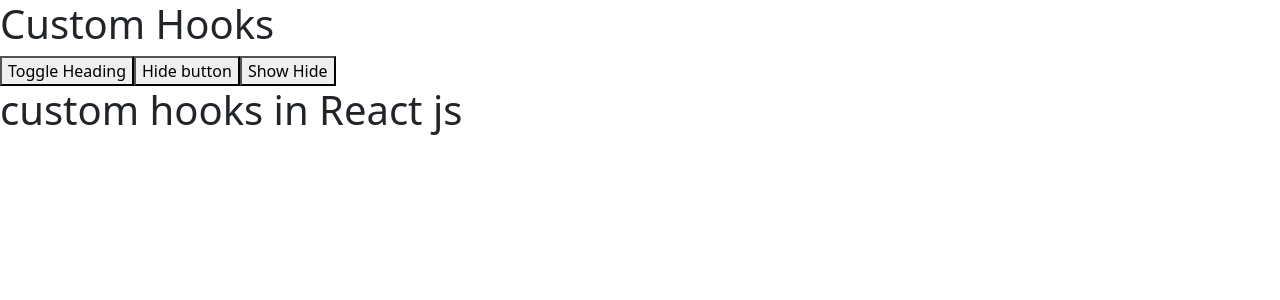
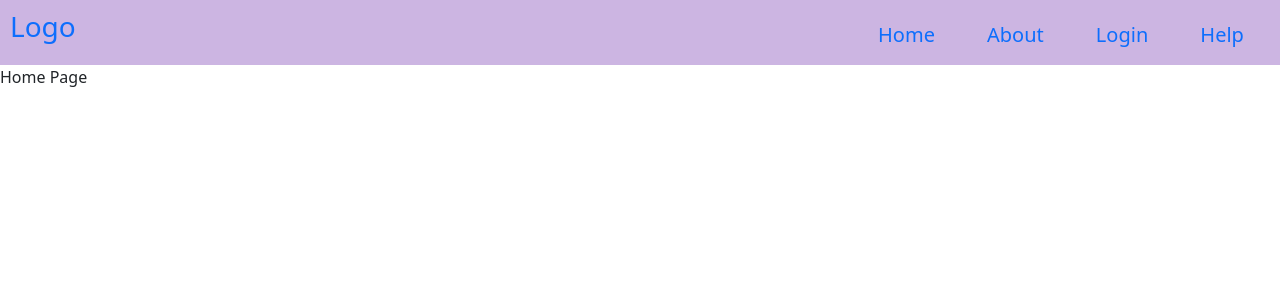
Before and after one commit to FarhanHussain7/React-, a React (Vite) app: page / in a window 1280 px wide. Shown: the top 300 px of the page. Built offline with nearby package versions, Linux system fonts and the light colour scheme.

Commit message:
NEW FILES

```diff
--- a/package.json
+++ b/package.json
@@ -14,6 +14,7 @@
     "react": "^19.1.0",
     "react-bootstrap": "^2.10.10",
     "react-dom": "^19.1.0",
+    "react-router": "^7.6.2",
     "styled-components": "^6.1.19"
   },
   "devDependencies": {
--- /dev/null
+++ b/src/Example/O40_NavBar.jsx
@@ -0,0 +1,30 @@
+import { Link } from "react-router"
+import './header.css'
+
+function NavBar(){
+    return(
+        <div className="header">
+            <div>
+                <Link className="link" to="/"><h3>Logo</h3></Link>
+            </div>
+        <div>
+            <ul>
+                <li>
+        <Link className="link" to="/">Home</Link>
+                </li>
+                <li>
+        <Link className="link" to="/about">About</Link>
+                </li>
+                <li>
+        <Link className="link" to="/login">Login</Link>
+                </li>
+                <li>
+        <Link className="link" to="/help">Help</Link>
+                </li>
+            </ul>
+        </div>
+        </div>
+    )
+}
+
+export default NavBar;
--- /dev/null
+++ b/src/Example/O41_PageNotFound.jsx
@@ -0,0 +1,20 @@
+import { Link } from "react-router";
+function Page404(){
+    return(
+        <div style={{ textAlign:"center",
+            margin: "0",
+  padding: "0",
+  backgroundImage: "url('https://img.freepik.com/free-vector/oops-404-error-with-broken-robot-concept-illustration_114360-5529.jpg')",
+  backgroundSize: "cover",
+  backgroundPosition: "center",
+  backgroundRepeat: "no-repeat",
+  height: "100vh"
+        }}>
+            <h1>Page Not Found</h1>
+            <p>404 Error </p>
+            <Link to="/"><p>Go to home page</p></Link>
+        </div>
+    )
+}
+
+export default Page404;
--- /dev/null
+++ b/src/Example/header.css
@@ -0,0 +1,24 @@
+.header{
+    background-color: rgb(204, 181, 226);
+    display: flex;
+    justify-content: space-between;
+    padding: 10px;
+    height: 65px;
+}
+.header ul{
+    display: flex;
+    list-style-type: none;
+    justify-content: space-around;
+    width: 450px;
+}
+.header ul li{
+    padding: 10px;
+}
+.header .link h3{
+    margin: 0;
+}
+
+.header .link{
+    text-decoration: none;
+    font-size: 20px;
+}
--- a/src/O22_Bootstrap.jsx
+++ b/src/O22_Bootstrap.jsx
@@ -23,6 +23,7 @@ function BootStrap(){
             <Alert variant="primary">Alert Bootstrap</Alert>
             <Alert variant="success">Alert Bootstrap</Alert>
             <Alert variant="dark">Alert Bootstrap</Alert>
+
         </div>
     )
 }
--- /dev/null
+++ b/src/O39_React_Router.jsx
@@ -0,0 +1,23 @@
+// Step 1 - Add dependency npm i react-router
+// step 2 - import BrowserRouter in main and implement it.
+// step 3 - Implement Routes , Route, Link
+
+import { Route, Routes, Link} from "react-router";
+import Home from "../../shoping/src/home";
+import About from "../../shoping/src/about";
+
+function RouterReact(){
+    return(
+        <div>
+            <Link to="/">Home page</Link><br />
+            <Link to="/about">About</Link>
+            <Routes>
+
+                <Route path="/" element={<Home/>}/>
+                <Route path="/about" element={<About/>}/>
+            </Routes>
+            <h1>Router 7</h1>
+        </div>
+    )
+}
+export default RouterReact;
--- /dev/null
+++ b/src/O40_NavBar.jsx
@@ -0,0 +1,28 @@
+//  BrowserRouter - This component enables client-side routing using the browser history API .
+//  Routes  - It's responsible for rendring the appropriate component based on the current URL.
+//  Route - Each Routes component defines a path and the corresponding component to render when that path is matched.
+//  Link - A Link for navigation from 1 page to other page
+
+import { Link, Route, Routes } from 'react-router';
+import About from '../../shoping/src/about';
+import NavBar from './Example/O40_NavBar';
+
+function BrowserRou(){
+    return(
+        <>
+        <NavBar/>
+
+        <Routes>
+            <Route path='/' element={ <h>Home Page</h> }/>
+            <Route path='/about' element={ <About/> }/>
+            <Route path='/help' element={ <h>Help Page</h> }/>
+            <Route path='/login' element={ <h>Contact Page</h> }/>
+        </Routes>
+
+
+
+        </>
+    )
+}
+
+export default BrowserRou;
--- /dev/null
+++ b/src/O41_404_pageNotFound.jsx
@@ -0,0 +1,28 @@
+
+import { Link, Route, Routes } from 'react-router';
+import About from '../../shoping/src/about';
+import NavBar from './Example/O40_NavBar';
+import Page404 from './Example/O41_PageNotFound';
+
+function PageNotFound(){
+    return(
+        <>
+        <NavBar/>
+
+        <Routes>
+            <Route path='/' element={ <h>Home Page</h> }/>
+            <Route path='/about' element={ <About/> }/>
+            <Route path='/help' element={ <h>Help Page</h> }/>
+            <Route path='/login' element={ <h>Contact Page</h> }/>
+{/* Add this route in the last if any user put any wrong route then it will show this */}
+            <Route path='/*' element={<Page404/>}/>
+
+        </Routes>
+
+
+
+        </>
+    )
+}
+
+export default PageNotFound;
--- a/src/main.jsx
+++ b/src/main.jsx
@@ -35,9 +35,16 @@ import UseActionState from './O34_UseActionState_Hook.jsx'
 import UseID from './O35_UseID_hook.jsx'
 import CreateContext from './O37_Context_API.jsx'
 import Customhook from './O38_Custom_Hooks.jsx'
+import Router_React from './O39_React_Router.jsx'
+import RouterReact from './O39_React_Router.jsx'
+import {BrowserRouter} from 'react-router'
+import BrowserRou from './O40_NavBar.jsx'
+import PageNotFound from './O41_404_pageNotFound.jsx'
+createRoot(document.getElementById('root')).render(
 
-createRoot(document.getElementById('root')).render(
-  <StrictMode>
-    <Customhook/>
-  </StrictMode>,
+ <BrowserRouter>
+ <StrictMode>
+    <PageNotFound/>
+  </StrictMode>
+  </BrowserRouter>,
 )
```
Also changed, not shown: src/Example/O39_Home.jsx (added, +11 -0 lines), 1 other file (tests, documents, lock files or other folders).
